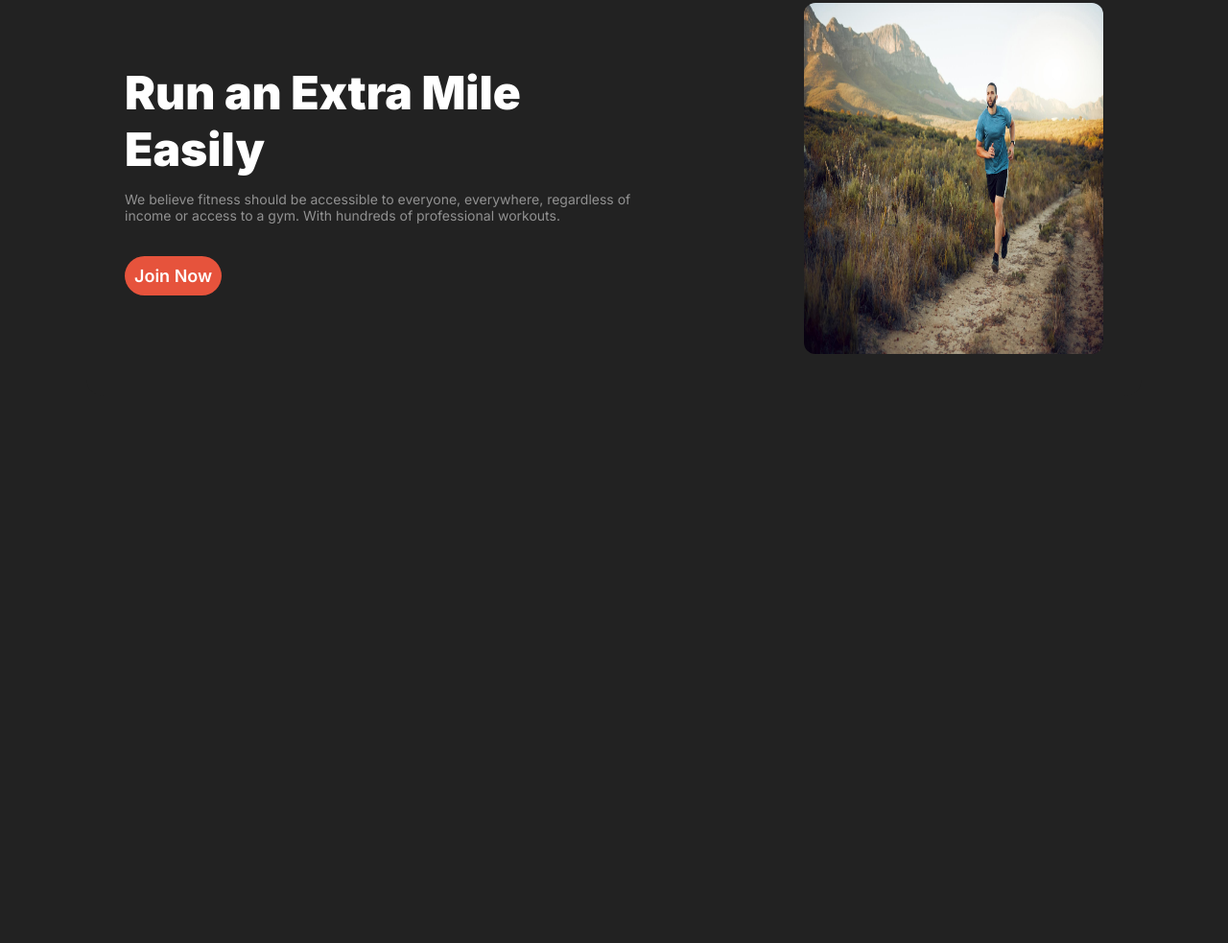
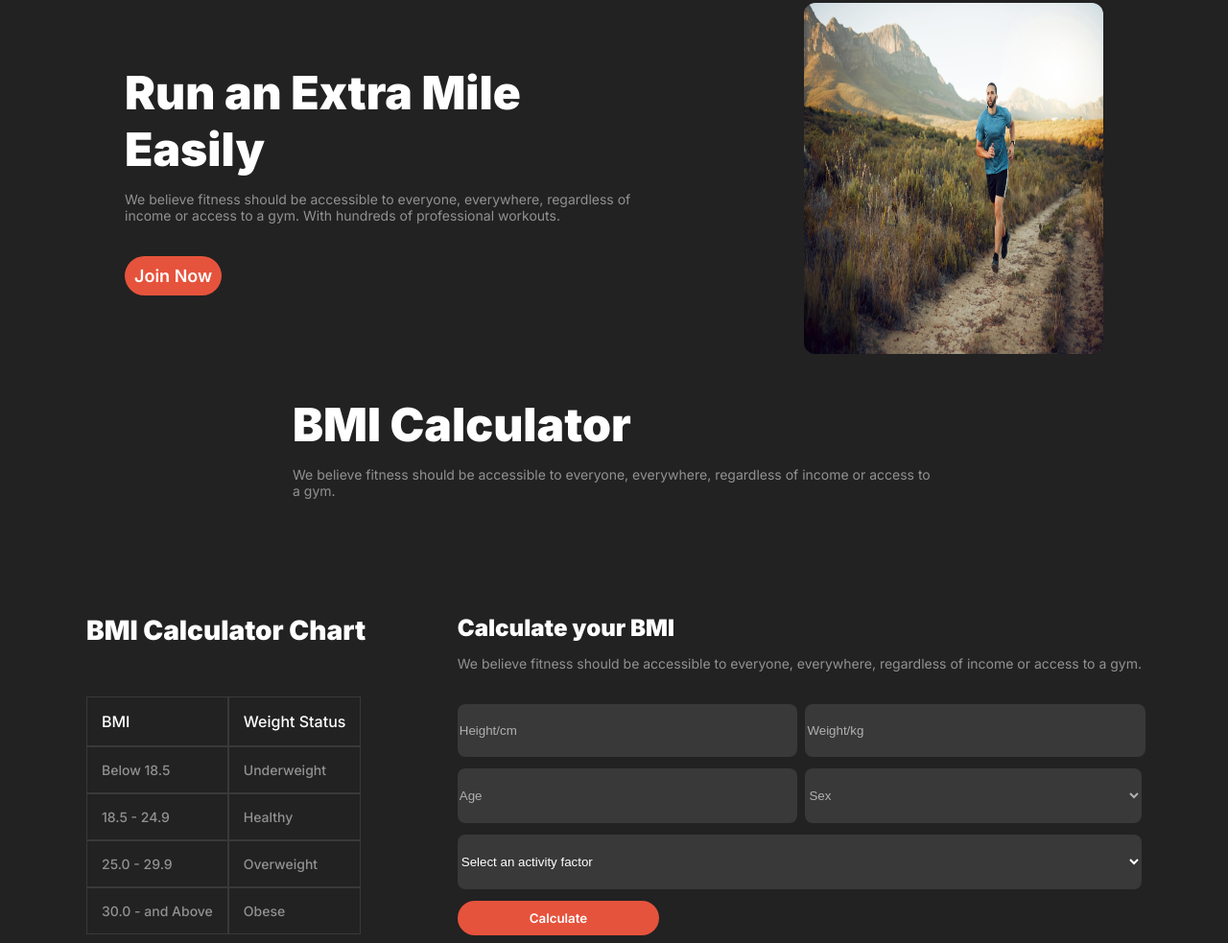
Before and after one commit to md-irfankhan/assignment-2, a plain HTML site: page index.html in a window 1280 px wide. Shown: the part 1536-2519 px from the top of the page at 96% size. Before the commit the page ends 1957 px from the top, so only its background shows below. Drawn offline with Linux system fonts and the light colour scheme; a web font is replaced by a local one.

Commit message:
BMI section added

```diff
--- a/index.html
+++ b/index.html
@@ -1,5 +1,6 @@
 <!DOCTYPE html>
 <html lang="en">
+
 <head>
     <meta charset="UTF-8">
     <meta name="viewport" content="width=device-width, initial-scale=1.0">
@@ -7,6 +8,7 @@
     <link rel="stylesheet" href="./styles/style.css">
     <script src="https://kit.fontawesome.com/f8ddf74ce1.js" crossorigin="anonymous"></script>
 </head>
+
 <body>
     <header class="header">
         <nav class="nav flex">
@@ -32,7 +34,8 @@
                     Get body in <span class="miamis">shape</span> & stay healthy
                 </h1>
                 <p class="banner-subtitle inter-400">
-                    A huge selection of health and fitness content, healthy recipes and transformation stories to help you get fit and stay fit!
+                    A huge selection of health and fitness content, healthy recipes and transformation stories to help
+                    you get fit and stay fit!
                 </p>
 
                 <div class="banner-btn">
@@ -64,7 +67,8 @@
         <section class="habit">
             <div class="habit-texts">
                 <h3 class="habit-title inter-900">Change Your Habits</h3>
-                <p class="habit-subtitle inter-400 ">We believe fitness should be accessible to everyone, everywhere, regardless of income or access to a gym.</p>
+                <p class="habit-subtitle inter-400 ">We believe fitness should be accessible to everyone, everywhere,
+                    regardless of income or access to a gym.</p>
             </div>
             <div class="habit-cards flex">
                 <div class="habit-card">
@@ -93,13 +97,77 @@
         <section class="run flex">
             <div class="run-texts">
                 <h2 class="run-text-title inter-900">Run an Extra Mile Easily</h2>
-                <p class="run-text-subtitle inter-400">We believe fitness should be accessible to everyone, everywhere, regardless of income or access to a gym. With hundreds of professional workouts.</p>
+                <p class="run-text-subtitle inter-400">We believe fitness should be accessible to everyone, everywhere,
+                    regardless of income or access to a gym. With hundreds of professional workouts.</p>
                 <button style="font-size: 1.125rem;" class="btn inter-600">Join Now</button>
             </div>
             <div class="run-img">
                 <img src="./images/run.jpg" alt="">
             </div>
         </section>
+
+        <section class="bmi">
+            <div class="bmi-texts">
+                <h2 class="bmi-text-title inter-900">BMI Calculator</h2>
+                <p class="bmi-text-subtitle inter-400">We believe fitness should be accessible to everyone, everywhere,
+                    regardless of income or access to a gym.</p>
+            </div>
+            <div class="bmi-contents flex">
+                <div class="bmi-chart">
+                    <h2 class="bmi-chart-title inter-900">BMI Calculator Chart</h2>
+                    <table class="bmi-table">
+                        <tr>
+                            <th class="inter-500">BMI</th>
+                            <th class="inter-500">Weight Status</th>
+                        </tr>
+                        <tr>
+                            <td class="inter-500">Below 18.5</td>
+                            <td class="inter-500">Underweight</td>
+                        </tr>
+                        <tr>
+                            <td class="inter-500">18.5 - 24.9</td>
+                            <td class="inter-500">Healthy</td>
+                        </tr>
+                        <tr>
+                            <td class="inter-500">25.0 - 29.9</td>
+                            <td class="inter-500">Overweight</td>
+                        </tr>
+                        <tr>
+                            <td class="inter-500">30.0 - and Above</td>
+                            <td class="inter-500">Obese</td>
+                        </tr>
+                    </table>
+                </div>
+
+                <div class="bmi-calculator">
+                    <h2 class="bmi-calculator-title inter-900">Calculate your BMI</h2>
+                    <p class="bmi-calculator-subtitle inter-400">We believe fitness should be accessible to everyone, everywhere,
+                        regardless of income or access to a gym.</p>
+
+                    <form action="" class="form">
+                        <input type="text" placeholder="Height/cm" class="item1 input-item">
+                        <input type="text" placeholder="Weight/kg" class="item2 input-item">
+                        <input type="text" placeholder="Age" class="item3 input-item">
+                        <select  class="item4 input-item">
+                            <option value="" disabled selected hidden>Sex</option>
+                            <option value="male">Male</option>
+                            <option value="female">Female</option>
+
+                        </select>
+                        <select class="item5 input-item">
+                            <option style="color: rgba(255, 255, 255, 0.6);" value="" disabled selected hidden>Select an activity factor</option>
+                            <option value="male">Male</option>
+                            <option value="female">Female</option>
+
+                        </select>
+                        <button  class="btn fbtn inter-600" >Calculate</button>
+                    </form>
+
+                </div>
+
+            </div>
+        </section>
     </main>
 </body>
+
 </html>
--- a/styles/style.css
+++ b/styles/style.css
@@ -264,7 +264,92 @@ main {
   margin-top: 14px;
   margin-bottom: 34px;
 }
+.bmi-texts{
+  max-width: 670px;
+  margin: 0 auto;
+}
 
+.bmi-text-title{
+  font-size: 3rem;
+  margin: 0;
+}
+.bmi-text-subtitle{
+  font-size: 0.875rem;
+  margin-top: 14px;
+  color: rgba(255, 255, 255, 0.5);
+}
+.bmi-table{
+  border-spacing: 0;
+}
+.bmi-table td,th{
+  border: 1px solid rgba(255, 255, 255, 0.1);
+  text-align: left;
+  padding: 15px;
+
+}
+
+th{
+  font-size: 1rem;
+}
+td{
+  font-size: 0.875rem;
+  color: rgba(255, 255, 255, 0.5);
+}
+.bmi-chart-title{
+  font-size: 1.75rem;
+  margin-bottom: 52px;
+  margin-top: 0;
+}
+.bmi-contents{
+  justify-content: space-between;
+  align-items: center;
+  margin-top: 120px;
+}
+.form{
+  display: grid;
+  grid-template-columns: repeat(2,1fr);
+  gap: 12px;
+
+}
+.item5{
+  grid-column: span 2 ;
+}
+.input-item{
+  border-radius: 8px;
+  background-color: rgba(255, 255, 255, 0.1);
+  border: 0;
+  /* padding-left: 20px; */
+  padding-top: 20px;
+  padding-bottom: 20px;
+  color: white;
+  width: 100%;
+}
+.item4{
+  color: gray;
+}
+.item4:valid{
+  color: rgba(255, 255, 255, 0.6);
+}
+option{
+  background-color: black;
+}
+::placeholder{
+  color: rgba(255, 255, 255, 0.6);
+
+}
+.bmi-calculator-title{
+  font-size: 1.5rem;
+  margin: 0;
+}
+.bmi-calculator-subtitle{
+  color: rgba(255, 255, 255, 0.5);
+  font-size: 0.875rem;
+  margin-top: 14px;
+  margin-bottom: 34px;
+}
+.fbtn{
+ width: 60%;
+}
 @media screen and (max-width:576px) {
   .banner {
     flex-direction: column;
@@ -309,5 +394,15 @@ main {
     flex-direction: column;
     gap: 16px;
   }
+  .bmi-contents{
+    flex-direction: column;
+    gap: 30px;
+  }
+  /* .form{
+
+      grid-template-columns: auto auto auto;
+  } */
+
+
 
 }
```
